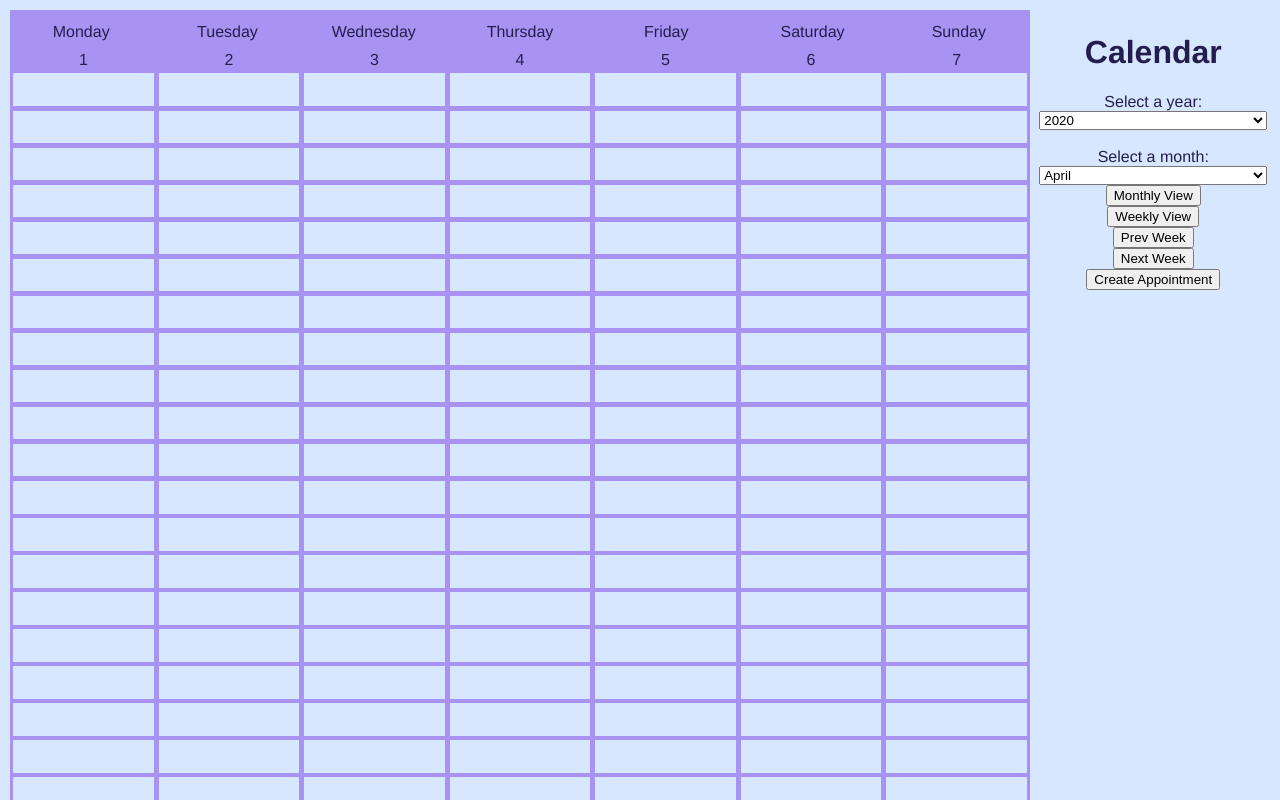
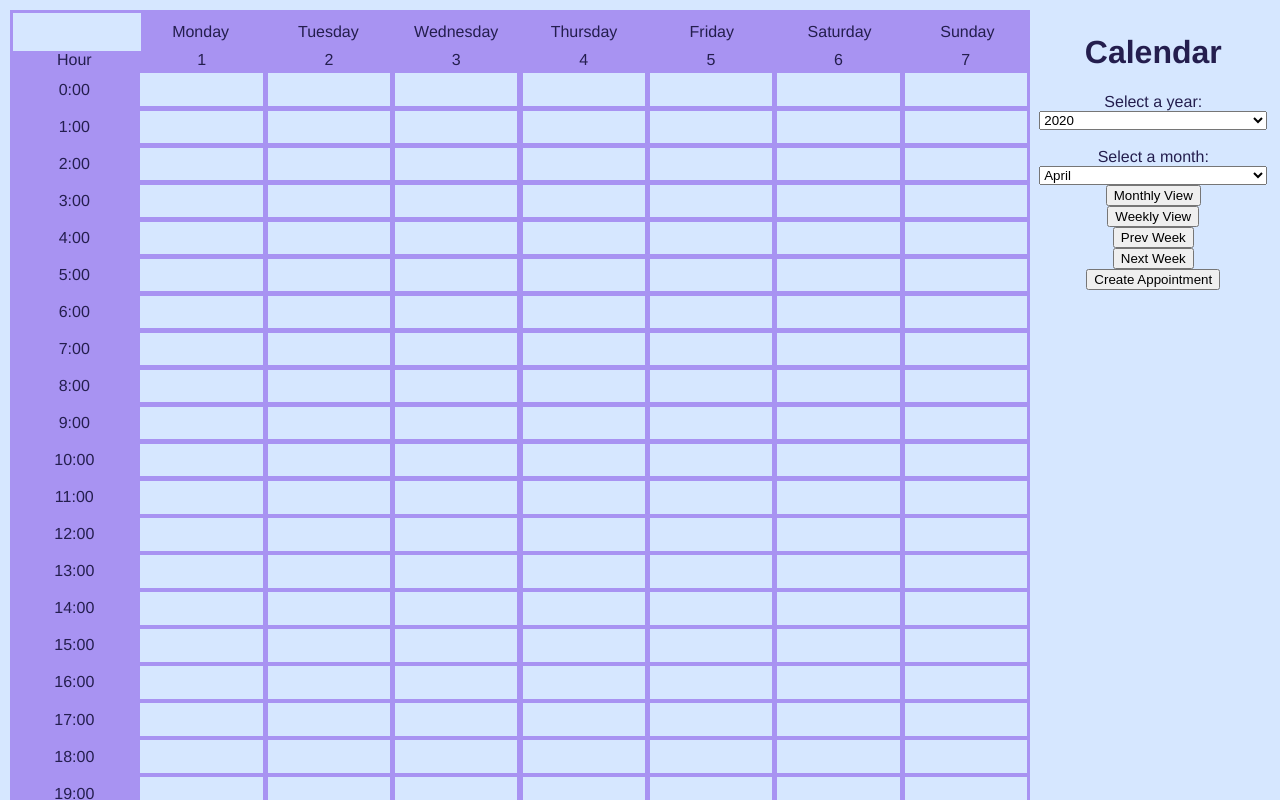
Before and after one commit to software-verificable-202010/calendar-part-4-sirjla, a Vue app: page / in a window 1280 px wide. Both pictures are taken after a click on the button "Weekly View". Shown: the top 800 px of the page. Built offline with nearby package versions, Linux system fonts and the light colour scheme.

Commit message:
added time to week calendar

```diff
--- a/src/components/Calendar.vue
+++ b/src/components/Calendar.vue
@@ -1,5 +1,5 @@
 <template>
-  <div class="calendar">
+  <div :class="calendarClass">
     <div class="calendar-header">
       <div
         v-for="(weekdayColumn, index) in weekdayHeaderData"
@@ -20,7 +20,7 @@ import moment from "moment";
 import { HeaderData } from "@/types/Calendar";
 import Month from "@/components/Month.vue";
 import Week from "@/components/Week.vue";
-import { monthView, weekView } from "@/common/constants.ts";
+import { monthView, weekView, emptyString } from "@/common/constants.ts";
 
 @Component({
   components: {
@@ -31,6 +31,17 @@ import { monthView, weekView } from "@/common/constants.ts";
 export default class Calendar extends Vue {
   private monthView: string = monthView;
   private weekView: string = weekView;
+  private baseClass = "calendar";
+  private weekClass = "calendar-week";
+
+  private get calendarClass(): string[] {
+    return [
+      this.baseClass,
+      this.$store.state.currentView === this.weekView
+        ? this.weekClass
+        : emptyString
+    ];
+  }
 
   private showView(view: string): boolean {
     return this.$store.state.currentView === view;
@@ -63,6 +74,12 @@ export default class Calendar extends Vue {
   grid-template-areas:
     "header header header header header header header"
     "data data data data data data data";
+  &-week {
+    grid-template-columns: 1fr 1fr 1fr 1fr 1fr 1fr 1fr 1fr;
+    grid-template-areas:
+      ". header header header header header header header"
+      "data data data data data data data data";
+  }
 }
 .calendar-display {
   grid-area: data;
--- a/src/components/Week.vue
+++ b/src/components/Week.vue
@@ -6,6 +6,10 @@
       class="date-number"
     >
       {{ date.date() }}
+    </div>
+    <div class="emptyHeader">Hour</div>
+    <div v-for="(hour, index) in hours" :key="`block-${index}`">
+      {{ formatHour(hour) }}
     </div>
     <template v-for="(date, dateIndex) in calendarDates">
       <ScheduleHour
@@ -38,6 +42,12 @@ export default class Week extends Vue {
   private daysInWeek = 7;
   private hours = [...Array(this.hoursInDay).keys()];
 
+  private formatHour(hour: number) {
+    const paddingSymbol = "0";
+    const paddingSize = 2;
+    return `${hour}:00`.padStart(paddingSize, paddingSymbol);
+  }
+
   private get getSelectedWeek(): number {
     return this.$store.state.selectedWeek;
   }
@@ -60,40 +70,47 @@ export default class Week extends Vue {
 </script>
 
 <style lang="scss" scoped>
+.emptyHeader {
+  grid-area: emptyHeader;
+}
+.dayTime {
+  grid-area: dayTime-0;
+  background-color: $tertiary-color;
+}
 .week {
   display: grid;
   background-color: $tertiary-color;
-  grid-template-columns: 1fr 1fr 1fr 1fr 1fr 1fr 1fr;
+  grid-template-columns: 1fr 1fr 1fr 1fr 1fr 1fr 1fr 1fr;
   grid-template-rows: 1fr 2fr 2fr 2fr 2fr 2fr 2fr 2fr 2fr 2fr 2fr 2fr 2fr 2fr 2fr 2fr 2fr 2fr 2fr 2fr 2fr 2fr 2fr 2fr 2fr;
   column-gap: 0.5%;
   row-gap: 0.5%;
   justify-items: center;
   align-items: center;
   grid-template-areas:
-    "Monday Tuesday Wednesday Thursday Friday Saturday Sunday"
-    "Monday-hour-0 Tuesday-hour-0 Wednesday-hour-0 Thursday-hour-0 Friday-hour-0 Saturday-hour-0 Sunday-hour-0"
-    "Monday-hour-1 Tuesday-hour-1 Wednesday-hour-1 Thursday-hour-1 Friday-hour-1 Saturday-hour-1 Sunday-hour-1"
-    "Monday-hour-2 Tuesday-hour-2 Wednesday-hour-2 Thursday-hour-2 Friday-hour-2 Saturday-hour-2 Sunday-hour-2"
-    "Monday-hour-3 Tuesday-hour-3 Wednesday-hour-3 Thursday-hour-3 Friday-hour-3 Saturday-hour-3 Sunday-hour-3"
-    "Monday-hour-4 Tuesday-hour-4 Wednesday-hour-4 Thursday-hour-4 Friday-hour-4 Saturday-hour-4 Sunday-hour-4"
-    "Monday-hour-5 Tuesday-hour-5 Wednesday-hour-5 Thursday-hour-5 Friday-hour-5 Saturday-hour-5 Sunday-hour-5"
-    "Monday-hour-6 Tuesday-hour-6 Wednesday-hour-6 Thursday-hour-6 Friday-hour-6 Saturday-hour-6 Sunday-hour-6"
-    "Monday-hour-7 Tuesday-hour-7 Wednesday-hour-7 Thursday-hour-7 Friday-hour-7 Saturday-hour-7 Sunday-hour-7"
-    "Monday-hour-8 Tuesday-hour-8 Wednesday-hour-8 Thursday-hour-8 Friday-hour-8 Saturday-hour-8 Sunday-hour-8"
-    "Monday-hour-9 Tuesday-hour-9 Wednesday-hour-9 Thursday-hour-9 Friday-hour-9 Saturday-hour-9 Sunday-hour-9"
-    "Monday-hour-10 Tuesday-hour-10 Wednesday-hour-10 Thursday-hour-10 Friday-hour-10 Saturday-hour-10 Sunday-hour-10"
-    "Monday-hour-11 Tuesday-hour-11 Wednesday-hour-11 Thursday-hour-11 Friday-hour-11 Saturday-hour-11 Sunday-hour-11"
-    "Monday-hour-12 Tuesday-hour-12 Wednesday-hour-12 Thursday-hour-12 Friday-hour-12 Saturday-hour-12 Sunday-hour-12"
-    "Monday-hour-13 Tuesday-hour-13 Wednesday-hour-13 Thursday-hour-13 Friday-hour-13 Saturday-hour-13 Sunday-hour-13"
-    "Monday-hour-14 Tuesday-hour-14 Wednesday-hour-14 Thursday-hour-14 Friday-hour-14 Saturday-hour-14 Sunday-hour-14"
-    "Monday-hour-15 Tuesday-hour-15 Wednesday-hour-15 Thursday-hour-15 Friday-hour-15 Saturday-hour-15 Sunday-hour-15"
-    "Monday-hour-16 Tuesday-hour-16 Wednesday-hour-16 Thursday-hour-16 Friday-hour-16 Saturday-hour-16 Sunday-hour-16"
-    "Monday-hour-17 Tuesday-hour-17 Wednesday-hour-17 Thursday-hour-17 Friday-hour-17 Saturday-hour-17 Sunday-hour-17"
-    "Monday-hour-18 Tuesday-hour-18 Wednesday-hour-18 Thursday-hour-18 Friday-hour-18 Saturday-hour-18 Sunday-hour-18"
-    "Monday-hour-19 Tuesday-hour-19 Wednesday-hour-19 Thursday-hour-19 Friday-hour-19 Saturday-hour-19 Sunday-hour-19"
-    "Monday-hour-20 Tuesday-hour-20 Wednesday-hour-20 Thursday-hour-20 Friday-hour-20 Saturday-hour-20 Sunday-hour-20"
-    "Monday-hour-21 Tuesday-hour-21 Wednesday-hour-21 Thursday-hour-21 Friday-hour-21 Saturday-hour-21 Sunday-hour-21"
-    "Monday-hour-22 Tuesday-hour-22 Wednesday-hour-22 Thursday-hour-22 Friday-hour-22 Saturday-hour-22 Sunday-hour-22"
-    "Monday-hour-23 Tuesday-hour-23 Wednesday-hour-23 Thursday-hour-23 Friday-hour-23 Saturday-hour-23 Sunday-hour-23";
+    "emptyHeader Monday Tuesday Wednesday Thursday Friday Saturday Sunday"
+    "dayTime-0 Monday-hour-0 Tuesday-hour-0 Wednesday-hour-0 Thursday-hour-0 Friday-hour-0 Saturday-hour-0 Sunday-hour-0"
+    "dayTime-1 Monday-hour-1 Tuesday-hour-1 Wednesday-hour-1 Thursday-hour-1 Friday-hour-1 Saturday-hour-1 Sunday-hour-1"
+    "dayTime-2 Monday-hour-2 Tuesday-hour-2 Wednesday-hour-2 Thursday-hour-2 Friday-hour-2 Saturday-hour-2 Sunday-hour-2"
+    "dayTime-3 Monday-hour-3 Tuesday-hour-3 Wednesday-hour-3 Thursday-hour-3 Friday-hour-3 Saturday-hour-3 Sunday-hour-3"
+    "dayTime-4 Monday-hour-4 Tuesday-hour-4 Wednesday-hour-4 Thursday-hour-4 Friday-hour-4 Saturday-hour-4 Sunday-hour-4"
+    "dayTime-5 Monday-hour-5 Tuesday-hour-5 Wednesday-hour-5 Thursday-hour-5 Friday-hour-5 Saturday-hour-5 Sunday-hour-5"
+    "dayTime-6 Monday-hour-6 Tuesday-hour-6 Wednesday-hour-6 Thursday-hour-6 Friday-hour-6 Saturday-hour-6 Sunday-hour-6"
+    "dayTime-7 Monday-hour-7 Tuesday-hour-7 Wednesday-hour-7 Thursday-hour-7 Friday-hour-7 Saturday-hour-7 Sunday-hour-7"
+    "dayTime-8 Monday-hour-8 Tuesday-hour-8 Wednesday-hour-8 Thursday-hour-8 Friday-hour-8 Saturday-hour-8 Sunday-hour-8"
+    "dayTime-9 Monday-hour-9 Tuesday-hour-9 Wednesday-hour-9 Thursday-hour-9 Friday-hour-9 Saturday-hour-9 Sunday-hour-9"
+    "dayTime-10 Monday-hour-10 Tuesday-hour-10 Wednesday-hour-10 Thursday-hour-10 Friday-hour-10 Saturday-hour-10 Sunday-hour-10"
+    "dayTime-11 Monday-hour-11 Tuesday-hour-11 Wednesday-hour-11 Thursday-hour-11 Friday-hour-11 Saturday-hour-11 Sunday-hour-11"
+    "dayTime-12 Monday-hour-12 Tuesday-hour-12 Wednesday-hour-12 Thursday-hour-12 Friday-hour-12 Saturday-hour-12 Sunday-hour-12"
+    "dayTime-13 Monday-hour-13 Tuesday-hour-13 Wednesday-hour-13 Thursday-hour-13 Friday-hour-13 Saturday-hour-13 Sunday-hour-13"
+    "dayTime-14 Monday-hour-14 Tuesday-hour-14 Wednesday-hour-14 Thursday-hour-14 Friday-hour-14 Saturday-hour-14 Sunday-hour-14"
+    "dayTime-15 Monday-hour-15 Tuesday-hour-15 Wednesday-hour-15 Thursday-hour-15 Friday-hour-15 Saturday-hour-15 Sunday-hour-15"
+    "dayTime-16 Monday-hour-16 Tuesday-hour-16 Wednesday-hour-16 Thursday-hour-16 Friday-hour-16 Saturday-hour-16 Sunday-hour-16"
+    "dayTime-17 Monday-hour-17 Tuesday-hour-17 Wednesday-hour-17 Thursday-hour-17 Friday-hour-17 Saturday-hour-17 Sunday-hour-17"
+    "dayTime-18 Monday-hour-18 Tuesday-hour-18 Wednesday-hour-18 Thursday-hour-18 Friday-hour-18 Saturday-hour-18 Sunday-hour-18"
+    "dayTime-19 Monday-hour-19 Tuesday-hour-19 Wednesday-hour-19 Thursday-hour-19 Friday-hour-19 Saturday-hour-19 Sunday-hour-19"
+    "dayTime-20 Monday-hour-20 Tuesday-hour-20 Wednesday-hour-20 Thursday-hour-20 Friday-hour-20 Saturday-hour-20 Sunday-hour-20"
+    "dayTime-21 Monday-hour-21 Tuesday-hour-21 Wednesday-hour-21 Thursday-hour-21 Friday-hour-21 Saturday-hour-21 Sunday-hour-21"
+    "dayTime-22 Monday-hour-22 Tuesday-hour-22 Wednesday-hour-22 Thursday-hour-22 Friday-hour-22 Saturday-hour-22 Sunday-hour-22"
+    "dayTime-23 Monday-hour-23 Tuesday-hour-23 Wednesday-hour-23 Thursday-hour-23 Friday-hour-23 Saturday-hour-23 Sunday-hour-23";
 }
 </style>
```
